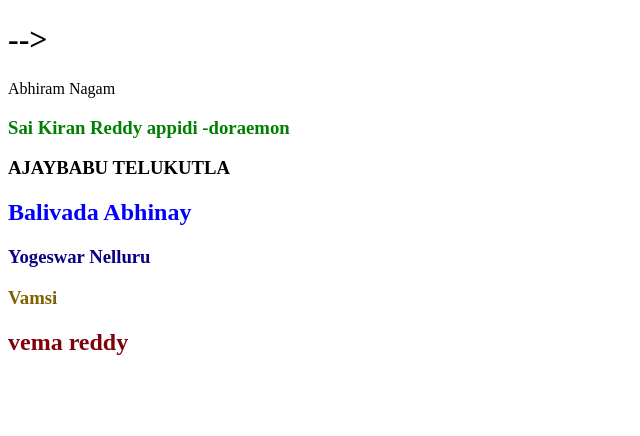
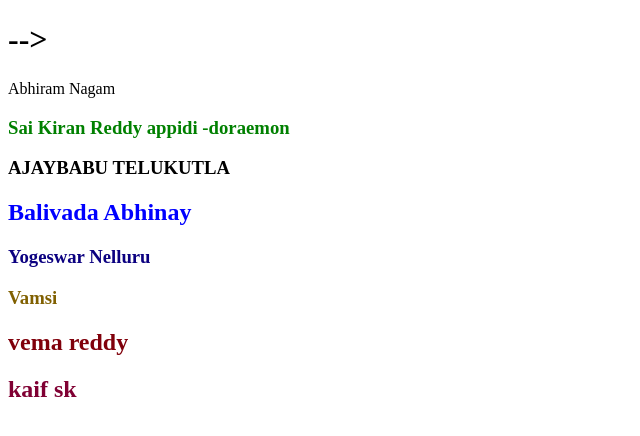
Before and after one commit to hanishakkineni/devOps_practice, a plain HTML site: page index.html in a window 1280 px wide. Shown: the whole page, without its empty margins (0-640 px from the left). Drawn offline with Linux system fonts and the light colour scheme.

Commit message:
added kaif

```diff
--- a/index.html
+++ b/index.html
@@ -13,5 +13,6 @@ Abhiram Nagam
     <h3 style="color:rgb(11, 0, 128)">Yogeswar Nelluru</h3>
     <h3 style="color:rgb(128, 96, 0)">Vamsi</h3>
     <h2 style="color:rgb(128, 0, 11)">vema reddy</h2>
+    <h2 style="color:rgb(128, 0, 51)">kaif sk</h2>
 </body>
 </html>
```
